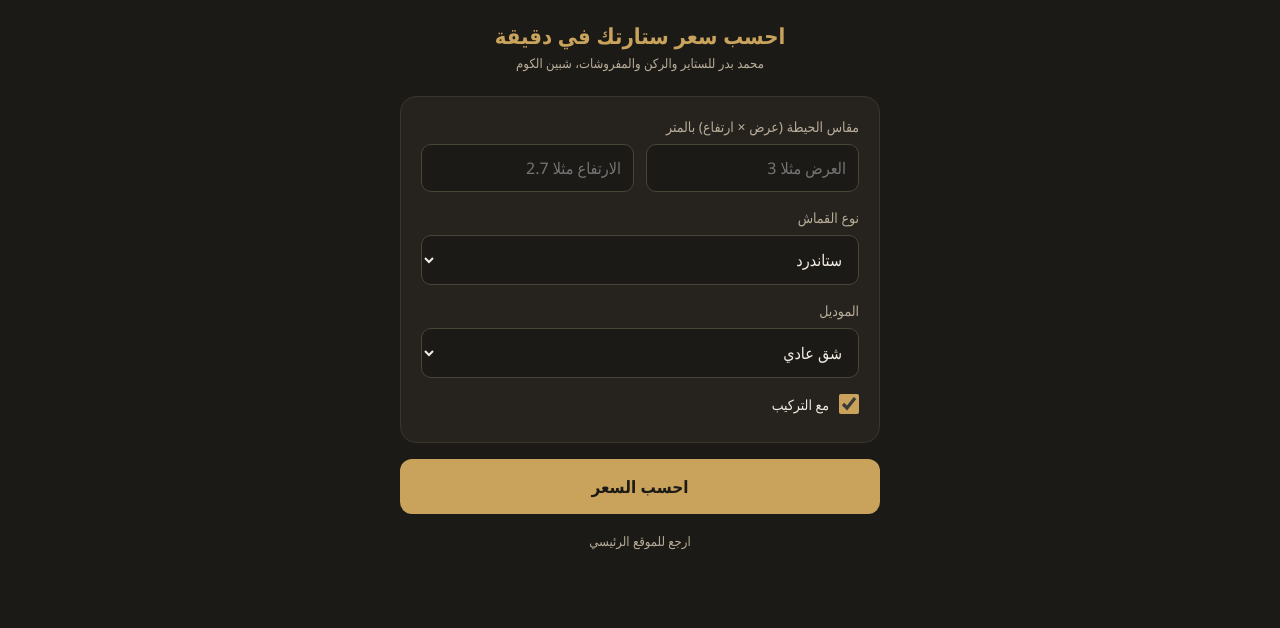
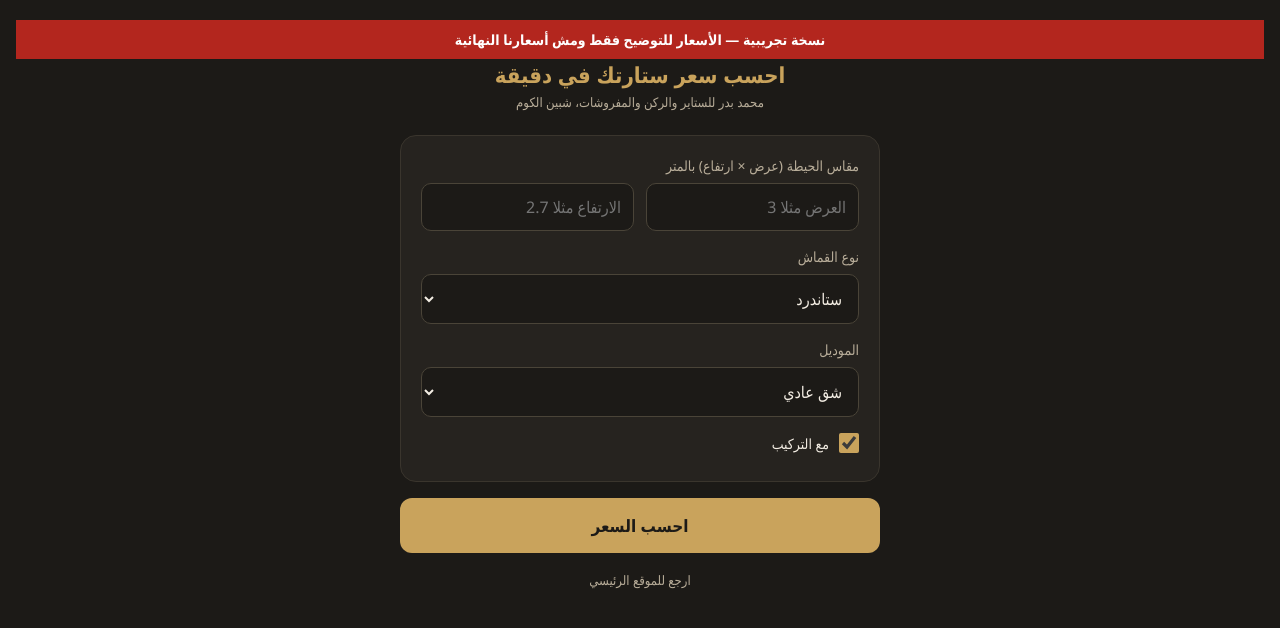
Before and after one commit to mohamedbadr-curtains/mohamedbadr-curtains.github.io, a plain HTML site: page calculator.html in a window 1280 px wide. Drawn offline with Linux system fonts and the light colour scheme.

Commit message:
Fix HTML formatting and improve layout structure

```diff
--- a/calculator.html
+++ b/calculator.html
@@ -27,6 +27,7 @@
 </style>
 </head>
 <body>
+<div style="background:#b3261e;color:#fff;text-align:center;padding:10px 12px;font-weight:bold;font-size:14px;font-family:'Segoe UI',Tahoma,sans-serif">نسخة تجريبية — الأسعار للتوضيح فقط ومش أسعارنا النهائية</div>
 <div class="wrap">
   <h1>احسب سعر ستارتك في دقيقة</h1>
   <p class="sub">محمد بدر للستاير والركن والمفروشات، شبين الكوم</p>
@@ -60,8 +61,7 @@
   <div class="card result" id="result">
     <div>السعر الاسترشادي</div>
     <div class="price" id="price"></div>
-    <p class="note">ده سعر تقريبي عشان تاخد فكرة. السعر النهائي بيتحدد بعد المعاينة واختيار القماش الفعلي.</p>
-    <a class="wa" id="waBtn" href="#">كمل الطلب على واتساب</a>
+    <p class="note">ده سعر تقريبي عشان تاخد فكرة. السعر النهائي بيتحدد بعد المعاينة واختيار القماش الفعلي.</p>    <a class="wa" id="waBtn" href="#">كمل الطلب على واتساب</a>
   </div>
 
   <a class="back" href="/">ارجع للموقع الرئيسي</a>
```
